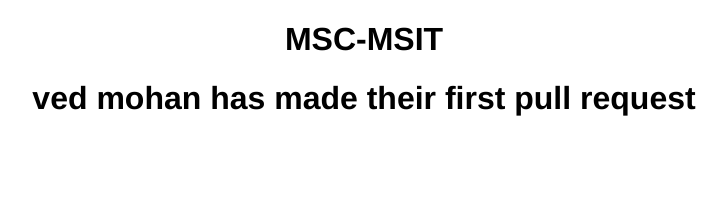
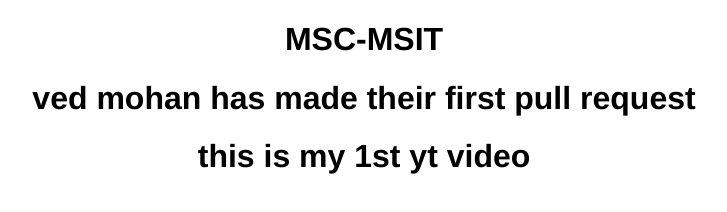
Before and after one commit to mlsamsit/Your-first-pull-request, a plain HTML site: page index.html in a window 1280 px wide. Shown: the whole page, without its empty margins (276-1003 px from the left). Drawn offline with Linux system fonts and the light colour scheme.

Commit message:
added about yt

```diff
--- a/index.html
+++ b/index.html
@@ -9,7 +9,7 @@
 <body>
     <h1>MSC-MSIT</h1>
     <h1>ved mohan has made their first pull request</h1>
-    <h1></h1>
+    <h1>this is my 1st yt video </h1>
     <h1></h1>
 </body>
 </html>
```
